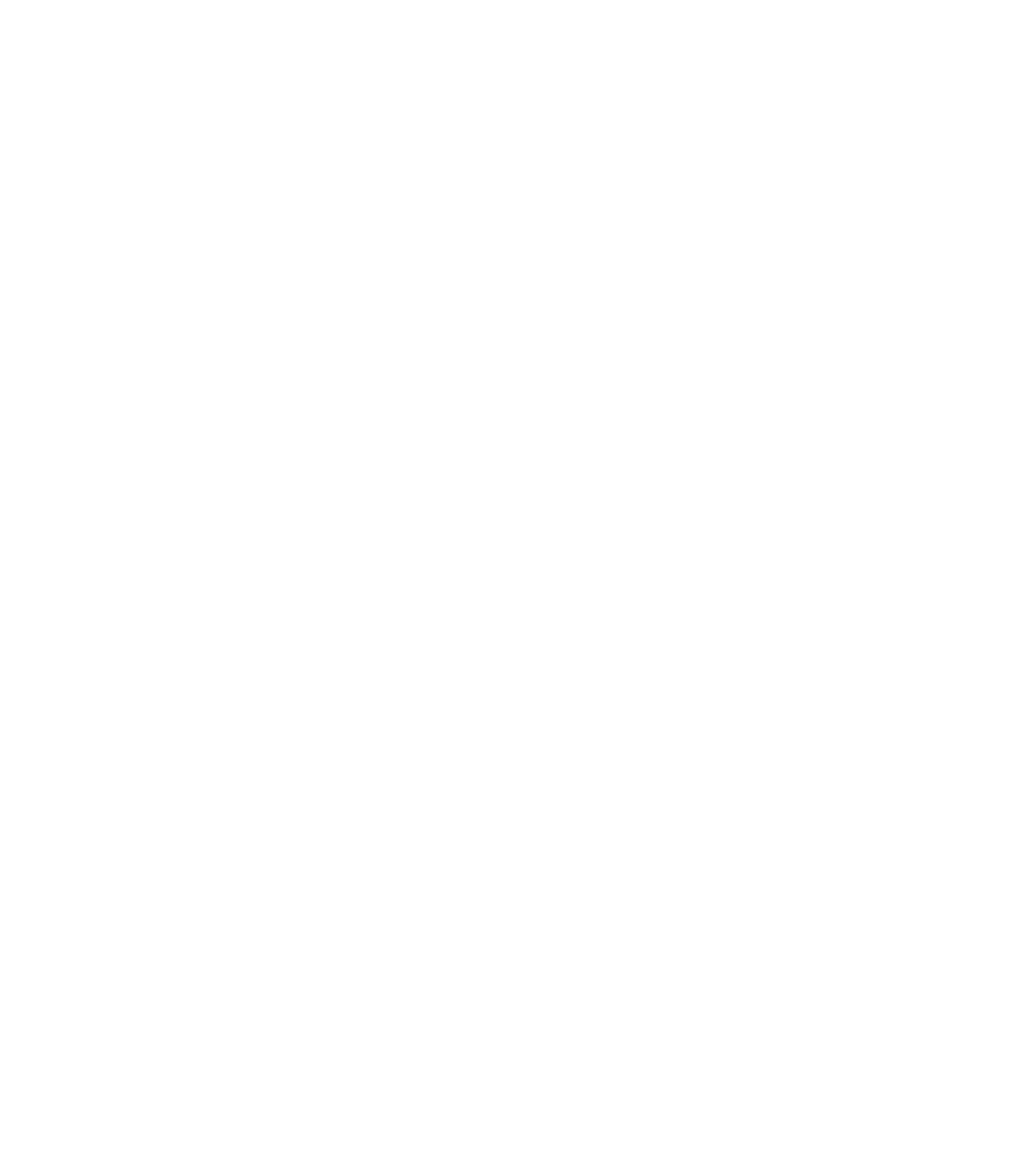
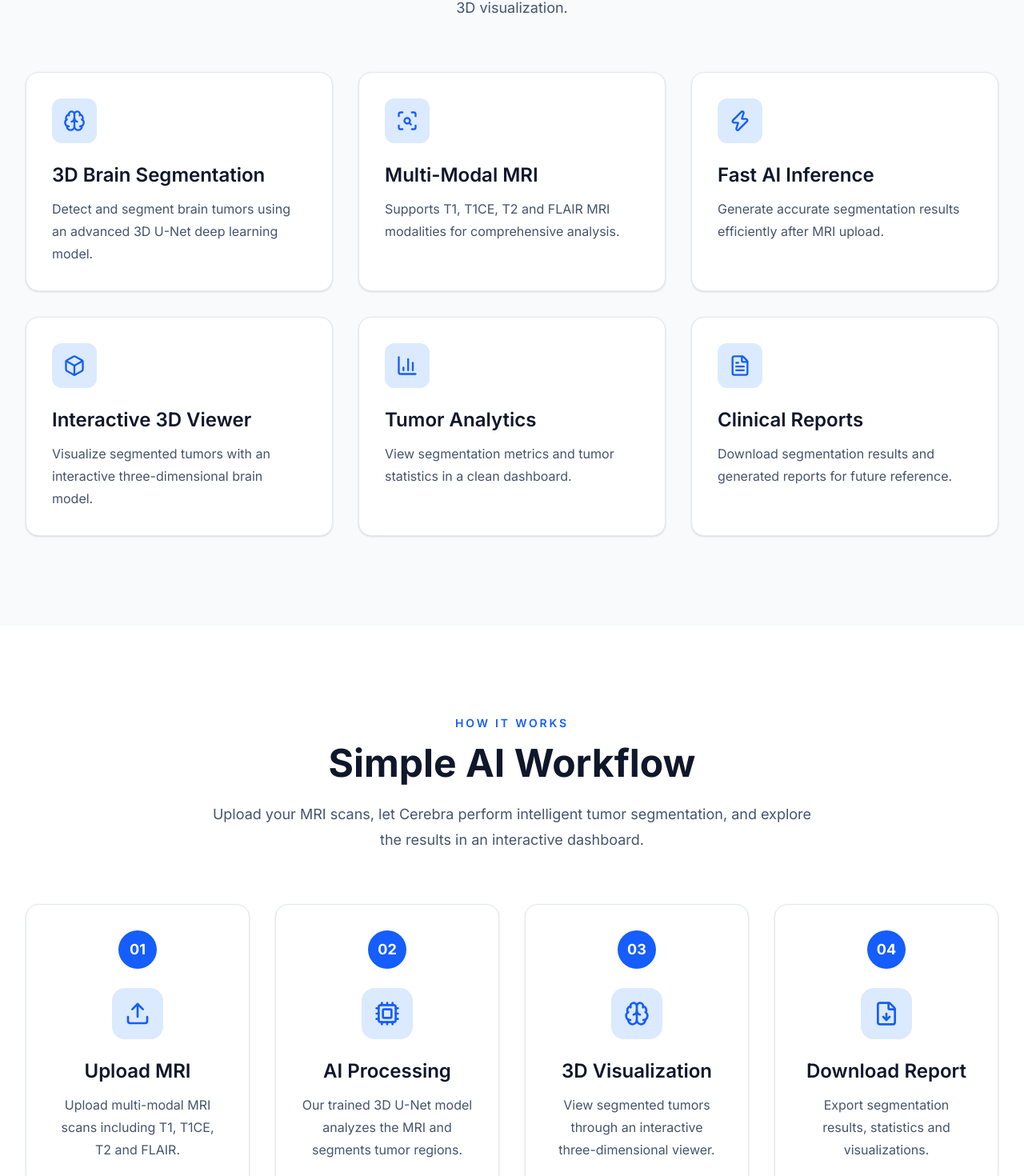
Before and after one commit to Sangamesh1805/Cerebra-AI, a React (Vite) app in the folder frontend/: page / in a window 1280 px wide. Shown: the part 1059-2529 px from the top of the page at 80% size. Before the commit the page ends 801 px from the top, so only its background shows below. Built offline with nearby package versions, Linux system fonts and the light colour scheme.

Commit message:
Added How It Works section

```diff
--- /dev/null
+++ b/frontend/src/components/common/FeatureCard.jsx
@@ -0,0 +1,60 @@
+import { motion } from "framer-motion";
+
+function FeatureCard({ icon: Icon, title, description }) {
+  return (
+    <motion.div
+      whileHover={{
+        y: -8,
+        transition: { duration: 0.2 },
+      }}
+      className="
+      bg-white
+      rounded-2xl
+      p-8
+      border
+      border-slate-200
+      shadow-sm
+      hover:shadow-xl
+      transition-all
+      duration-300
+      "
+    >
+      <div
+        className="
+        w-14
+        h-14
+        rounded-xl
+        bg-blue-100
+        flex
+        items-center
+        justify-center
+        "
+      >
+        <Icon className="text-blue-600" size={28} />
+      </div>
+
+      <h3
+        className="
+        mt-6
+        text-2xl
+        font-semibold
+        text-slate-900
+        "
+      >
+        {title}
+      </h3>
+
+      <p
+        className="
+        mt-3
+        text-slate-600
+        leading-7
+        "
+      >
+        {description}
+      </p>
+    </motion.div>
+  );
+}
+
+export default FeatureCard;
--- /dev/null
+++ b/frontend/src/components/common/SectionHeader.jsx
@@ -0,0 +1,47 @@
+function SectionHeader({ badge, title, description }) {
+  return (
+    <div className="text-center max-w-3xl mx-auto">
+      {/* Badge */}
+
+      <p
+        className="
+        text-blue-600
+        font-semibold
+        uppercase
+        tracking-[0.2em]
+        text-sm
+        "
+      >
+        {badge}
+      </p>
+
+      {/* Title */}
+
+      <h2
+        className="
+        mt-4
+        text-5xl
+        font-bold
+        text-slate-900
+        "
+      >
+        {title}
+      </h2>
+
+      {/* Description */}
+
+      <p
+        className="
+        mt-6
+        text-lg
+        leading-8
+        text-slate-600
+        "
+      >
+        {description}
+      </p>
+    </div>
+  );
+}
+
+export default SectionHeader;
--- /dev/null
+++ b/frontend/src/components/common/StepCard.jsx
@@ -0,0 +1,28 @@
+import { motion } from "framer-motion";
+
+function StepCard({ step, icon: Icon, title, description }) {
+  return (
+    <motion.div
+      initial={{ opacity: 0, y: 40 }}
+      whileInView={{ opacity: 1, y: 0 }}
+      viewport={{ once: true }}
+      transition={{ duration: 0.5 }}
+      whileHover={{ y: -8 }}
+      className="bg-white rounded-2xl p-8 border border-slate-200 shadow-sm hover:shadow-xl transition-all duration-300 text-center"
+    >
+      <div className="w-12 h-12 mx-auto rounded-full bg-blue-600 text-white flex items-center justify-center font-bold text-lg">
+        {step}
+      </div>
+
+      <div className="w-16 h-16 rounded-2xl bg-blue-100 flex items-center justify-center mx-auto mt-6">
+        <Icon size={32} className="text-blue-600" />
+      </div>
+
+      <h3 className="mt-6 text-2xl font-semibold text-slate-900">{title}</h3>
+
+      <p className="mt-3 text-slate-600 leading-7">{description}</p>
+    </motion.div>
+  );
+}
+
+export default StepCard;
--- a/frontend/src/components/home/Features.jsx
+++ b/frontend/src/components/home/Features.jsx
@@ -0,0 +1,83 @@
+import { Brain, ScanSearch, Zap, Box, BarChart3, FileText } from "lucide-react";
+
+import SectionHeader from "../common/SectionHeader";
+import FeatureCard from "../common/FeatureCard";
+
+const features = [
+  {
+    icon: Brain,
+    title: "3D Brain Segmentation",
+    description:
+      "Detect and segment brain tumors using an advanced 3D U-Net deep learning model.",
+  },
+
+  {
+    icon: ScanSearch,
+    title: "Multi-Modal MRI",
+    description:
+      "Supports T1, T1CE, T2 and FLAIR MRI modalities for comprehensive analysis.",
+  },
+
+  {
+    icon: Zap,
+    title: "Fast AI Inference",
+    description:
+      "Generate accurate segmentation results efficiently after MRI upload.",
+  },
+
+  {
+    icon: Box,
+    title: "Interactive 3D Viewer",
+    description:
+      "Visualize segmented tumors with an interactive three-dimensional brain model.",
+  },
+
+  {
+    icon: BarChart3,
+    title: "Tumor Analytics",
+    description:
+      "View segmentation metrics and tumor statistics in a clean dashboard.",
+  },
+
+  {
+    icon: FileText,
+    title: "Clinical Reports",
+    description:
+      "Download segmentation results and generated reports for future reference.",
+  },
+];
+
+function Features() {
+  return (
+    <section className="py-28 bg-slate-50">
+      <div className="max-w-7xl mx-auto px-8">
+        <SectionHeader
+          badge="Why Choose Cerebra"
+          title="Powerful AI Features"
+          description="
+            Everything you need for intelligent
+            brain tumor segmentation, MRI analysis,
+            and interactive 3D visualization.
+            "
+        />
+
+        <div
+          className="
+        grid
+        grid-cols-1
+        md:grid-cols-2
+        lg:grid-cols-3
+        gap-8
+        mt-16
+        "
+        >
+          {features.map((feature) => (
+            <FeatureCard key={feature.title} {...feature} />
+          ))}
+        </div>
+      </div>
+    </section>
+  );
+}
+
+export default Features;
--- a/frontend/src/components/home/HowItWorks.jsx
+++ b/frontend/src/components/home/HowItWorks.jsx
@@ -0,0 +1,56 @@
+import { Upload, Cpu, Brain, FileDown } from "lucide-react";
+
+import SectionHeader from "../common/SectionHeader";
+import StepCard from "../common/StepCard";
+
+const steps = [
+  {
+    step: "01",
+    icon: Upload,
+    title: "Upload MRI",
+    description:
+      "Upload multi-modal MRI scans including T1, T1CE, T2 and FLAIR.",
+  },
+  {
+    step: "02",
+    icon: Cpu,
+    title: "AI Processing",
+    description:
+      "Our trained 3D U-Net model analyzes the MRI and segments tumor regions.",
+  },
+  {
+    step: "03",
+    icon: Brain,
+    title: "3D Visualization",
+    description:
+      "View segmented tumors through an interactive three-dimensional viewer.",
+  },
+  {
+    step: "04",
+    icon: FileDown,
+    title: "Download Report",
+    description: "Export segmentation results, statistics and visualizations.",
+  },
+];
+
+function HowItWorks() {
+  return (
+    <section className="py-28 bg-white">
+      <div className="max-w-7xl mx-auto px-8">
+        <SectionHeader
+          badge="How It Works"
+          title="Simple AI Workflow"
+          description="Upload your MRI scans, let Cerebra perform intelligent tumor segmentation, and explore the results in an interactive dashboard."
+        />
+
+        <div className="grid grid-cols-1 md:grid-cols-2 lg:grid-cols-4 gap-8 mt-16">
+          {steps.map((step) => (
+            <StepCard key={step.step} {...step} />
+          ))}
+        </div>
+      </div>
+    </section>
+  );
+}
+
+export default HowItWorks;
--- a/frontend/src/pages/Home.jsx
+++ b/frontend/src/pages/Home.jsx
@@ -1,11 +1,17 @@
 import Navbar from "../components/layout/Navbar";
+import Footer from "../components/layout/Footer";
 import Hero from "../components/home/Hero";
+import Features from "../components/home/Features";
+import HowItWorks from "../components/home/HowItWorks";
 
 function Home() {
   return (
     <>
       <Navbar />
       <Hero />
+      <Features />
+      <HowItWorks />
+      <Footer />
     </>
   );
 }
```
